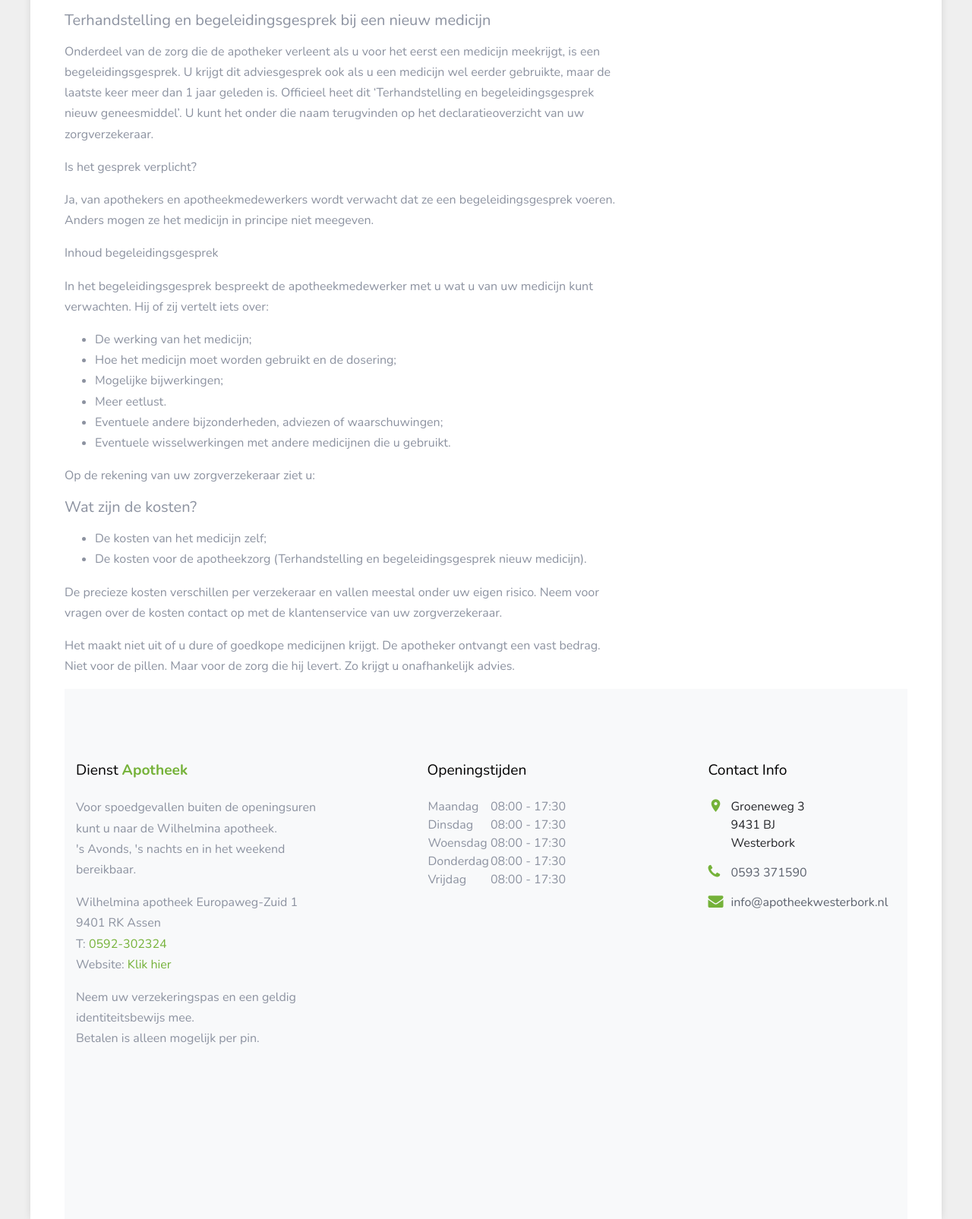
After one commit to Pharm4U/WBAdjango, a Django app: page /eu.html in a window 1280 px wide. The commit adds this page. Shown: the part 707-2312 px from the top of the page at 76% size. Run offline with Django 5.2, Linux system fonts and the light colour scheme; some libraries are stand-ins or nearby versions; some web fonts are replaced.

Commit message:
complete

```diff
--- /dev/null
+++ b/wbadjango/website/templates/eu.html
@@ -0,0 +1,93 @@
+{% extends 'navbar.html' %}
+{% load static %}
+{% block content %}
+
+<!DOCTYPE html>
+<html lang="en">
+
+<head>
+  <title>Apotheek Westerbork</title>
+  <meta charset="utf-8">
+  <meta name="viewport" content="width=device-width, initial-scale=1, shrink-to-fit=no">
+
+  <link href="https://fonts.googleapis.com/css2?family=Nunito:wght@400;700&display=swap" rel="stylesheet">
+  <link rel="stylesheet" href="{% static 'website/fonts/icomoon/style.css' %}">
+
+  <link rel="stylesheet" href="{% static 'website/css/bootstrap.min.css' %}">
+  <link rel="stylesheet" href="{% static 'website/fonts/flaticon/font/flaticon.css' %}">
+  <link rel="stylesheet" href="{% static 'website/css/magnific-popup.css' %}">
+  <link rel="stylesheet" href="{% static 'website/css/jquery-ui.css' %}">
+  <link rel="stylesheet" href="{% static 'website/css/owl.carousel.min.css' %}">
+  <link rel="stylesheet" href="{% static 'website/css/owl.theme.default.min.css' %}">
+
+
+  <link rel="stylesheet" href="{% static 'website/css/aos.css' %}">
+
+  <link rel="stylesheet" href="{% static 'website/css/style.css' %}">
+
+</head>
+<body>
+
+<div class="container">
+        <div class="row">
+          <div class="col-md-6 col-lg-8 mb-4 mb-lg-0">
+            <div class="block-7">
+              <h3 class="footer-heading mb-4"><strong class="text-primary"></strong></h3>
+              <p><h4>Begeleidingsgesprek bij een nieuw medicijn</h4><br><hr>
+
+                <p>Krijgt u een medicijn voor de eerste keer mee van de apotheek? Dan krijgt u aan de balie uitleg over uw medicijn. Door dit begeleidingsgesprek kunt u veilig en bewust uw nieuwe medicijn gebruiken.
+
+                    Elke patiënt is anders. Dus medicijngebruik is maatwerk. De apotheekmedewerker checkt of uw medicijn bij u past, of de dosering klopt, of er geen wisselwerkingen optreden met uw andere medicijnen. Dan legt de apotheekmedewerker uit hoe u het medicijn goed kunt gebruiken. Voor veilig medicijngebruik is het begeleidingsgesprek van levensbelang.</p>
+                    <iframe width="560" height="315" src="https://www.youtube.com/embed/TcugsH_pQLE?si=nOXSzKAsdqdVb8X9" title="YouTube video player" frameborder="0" allow="accelerometer; autoplay; clipboard-write; encrypted-media; gyroscope; picture-in-picture; web-share" referrerpolicy="strict-origin-when-cross-origin" allowfullscreen></iframe>
+                    <br>
+                    <p><h5>Terhandstelling en begeleidingsgesprek bij een nieuw medicijn</h5></p>
+                    <p>Onderdeel van de zorg die de apotheker verleent als u voor het eerst een medicijn meekrijgt, is een begeleidingsgesprek. U krijgt dit adviesgesprek ook als u een medicijn wel eerder gebruikte, maar de laatste keer meer dan 1 jaar geleden is. Officieel heet dit ‘Terhandstelling en begeleidingsgesprek nieuw geneesmiddel’. U kunt het onder die naam terugvinden op het declaratieoverzicht van uw zorgverzekeraar.
+                    </p>
+
+                        <p>Is het gesprek verplicht?</p>
+                        <p>Ja, van apothekers en apotheekmedewerkers wordt verwacht dat ze een begeleidingsgesprek voeren. Anders mogen ze het medicijn in principe niet meegeven.
+                        </p>
+                        <p>Inhoud begeleidingsgesprek</p>
+                        <p>In het begeleidingsgesprek bespreekt de apotheekmedewerker met u wat u van uw medicijn kunt verwachten. Hij of zij vertelt iets over:
+                        </p>
+                        <ul>
+                        <li>De werking van het medicijn;
+                        </li><li>Hoe het medicijn moet worden gebruikt en de dosering;
+                        </li><li>Mogelijke bijwerkingen;
+                        </li><li>Meer eetlust.
+                        </li><li>Eventuele andere bijzonderheden, adviezen of waarschuwingen;
+                        </li><li>Eventuele wisselwerkingen met andere medicijnen die u gebruikt.
+                        </ul>
+
+                        Op de rekening van uw zorgverzekeraar ziet u:
+                        <p><h5>Wat zijn de kosten?</h5></p>
+                        <p><Op de rekening van uw zorgverzekeraar ziet u:/p>
+<ul><li>De kosten van het medicijn zelf;
+</li><li>De kosten voor de apotheekzorg (Terhandstelling en begeleidingsgesprek nieuw medicijn).
+</li></ul>
+<p>De precieze kosten verschillen per verzekeraar en vallen meestal onder uw eigen risico. Neem voor vragen over de kosten contact op met de klantenservice van uw zorgverzekeraar.
+</p><p>
+Het maakt niet uit of u dure of goedkope medicijnen krijgt. De apotheker ontvangt een vast bedrag. Niet voor de pillen. Maar voor de zorg die hij levert. Zo krijgt u onafhankelijk advies.
+        </p></div>
+            </div>
+            </div>
+
+
+<div>
+</div>
+
+<script src="{% static 'website/js/jquery-3.3.1.min.js' %}"></script>
+<script src="{% static 'website/js/jquery-ui.js' %}"></script>
+<script src="{% static 'website/js/popper.min.js' %}"></script>
+<script src="{% static 'website/js/bootstrap.min.js' %}"></script>
+<script src="{% static 'website/js/owl.carousel.min.js' %}"></script>
+<script src="{% static 'website/js/jquery.magnific-popup.min.js' %}"></script>
+<script src="{% static 'website/js/aos.js' %}"></script>
+
+<script src="{% static 'website/js/main.js' %}"></script>
+
+
+</body>
+
+</html>
+{% endblock %}
--- a/wbadjango/website/templates/home.html
+++ b/wbadjango/website/templates/home.html
@@ -79,9 +79,9 @@
           <div class="col-lg-4">
             <div class="feature">
               <span class="wrap-icon flaticon-medicine"></span>
-              <h3><a href="{% url 'home' %}">Uw Apotheek in Westerbork</a></h3>
-              <p>Onze apotheek vindt het belangrijk dat de patiënt goed begeleid wordt. Met vragen kunt u op verschillende manieren bij ons terecht: via de website, telefonisch en via persoonlijk contact in de apotheek. Voor achtergrondinformatie over bijvoorbeeld medicijnen, de bijwerkingen, aandoeningen kunt u ook terecht op onze website.</p>
-              <p><a href="{% url 'onsteam' %}" class="d-flex align-items-center"><span class="mr-2">Meer informatie</span> <span class="icon-keyboard_arrow_right"></span></a></p>
+              <h3><a href="{% url 'onsteam' %}">Uw Apotheek in Westerbork</a></h3>
+              <p>Onze apotheek vindt het belangrijk dat de patiënt goed begeleid wordt. Met vragen kunt u op verschillende manieren bij ons terecht: via de e-mail, telefonisch en via persoonlijk contact in de apotheek. Voor achtergrondinformatie over bijvoorbeeld medicijnen, de bijwerkingen, aandoeningen kunt u ook terecht op onze website.</p>
+              <p><a href="https://www.apotheeknieuws.nl/" class="d-flex align-items-center"><span class="mr-2">Meer informatie</span> <span class="icon-keyboard_arrow_right"></span></a></p>
             </div>
           </div>
           <div class="col-lg-4">
--- a/wbadjango/website/templates/navbar.html
+++ b/wbadjango/website/templates/navbar.html
@@ -56,15 +56,10 @@
                 <a href="#">Meer</a>
                 <ul class="dropdown">
                   <li><a href="{% url 'iemandanders' %}">Iemand anders machtigen</a></li>
-                  <li>
-                    <a href="#">Merkloos medicijn: goed en goedkoper</a>
-
-                  </li>
-
-                  <li><a href="#">Begeleidingsgesprek bij een nieuw medicijn</a></li>
+                  <li><a href="{% url 'eu' %}">Begeleidingsgesprek bij een nieuw medicijn</a></li>
                   <li><a href="https://www.rijveiligmetmedicijnen.nl/">Medicijnen in het verkeer</a></li>
                   <li><a href="https://www.hetcak.nl/medicijnen-mee-op-reis/">Geneesmiddelen mee op reis</a></li>
-                  <li><a href="#">Zorgverzekering en apotheek</a></li>
+
                 </ul>
               </li>
             </li>
--- a/wbadjango/website/templates/onsteam.html
+++ b/wbadjango/website/templates/onsteam.html
@@ -36,8 +36,8 @@
         <p><h4>Ons Team </h4><br><hr>
 
           <p><h5 class="footer-heading mb-4">Wij staan voor u <strong class="text-primary">klaar!</strong></h5></p>
-
-      1 apotheker - Dhr. drs. S. Chentasingh - BIG nummer: 29063823717<br>
+          Team<br>
+          1 apotheker - Dhr. drs. S. Chentasingh - BIG nummer: 29063823717<br>
           7 apothekersassistenten<br>
           1 bezorger<br>
 
@@ -50,7 +50,7 @@
           <p><h6 class="footer-heading mb-4"><strong class="text-primary">PERSOONLIJK EN VAKKUNDIGE SERVICE</strong></h6></p>
           <p>Uw apotheek kenmerkt zich door persoonlijk en vakkundige service en kan u voorzien in alle medicijnen. Daarnaast is een breed assortiment zelfzorg- en verzorgingsproducten verkrijgbaar.</p>
           <p><h6 class="footer-heading mb-4"><strong class="text-primary">SERVICE VAN UW APOTHEEK</strong></h6></p>
-          <p>Optimale medicatieveiligheid, uitgebreide bezorgservice, automatische herhaalservice en betrokken medewerkers. De service van uw apotheek gaat verder dan u gewend bent</p>
+          <p>Optimale medicatieveiligheid, afhaalautomaat buiten openingstijden, automatische herhaalservice en betrokken medewerkers. De service van uw apotheek gaat verder dan u gewend bent</p>
 
       </div>
       </div>
--- a/wbadjango/website/urls.py
+++ b/wbadjango/website/urls.py
@@ -16,4 +16,5 @@ urlpatterns = [
     path('voorl.html', views.voorl, name="voorl"),
     path('iemandanders.html', views.iemandanders, name="iemandanders"),
     path('toest.html', views.toest, name="toest"),
+    path('eu.html', views.eu, name="eu"),
 ]
--- a/wbadjango/website/views.py
+++ b/wbadjango/website/views.py
@@ -41,6 +41,12 @@ def iemandanders(request):
 
 def toest(request):
     return render(request, 'toest.html', {})
+
+
+def eu(request):
+    return render(request, 'eu.html', {})
+
+
 def contact(request):
     if request.method == 'POST':
         c_fname = request.POST.get('c_fname')
```
Also changed, not shown: wbadjango/website/templates/openingstijden.html (+10 -12 lines).
